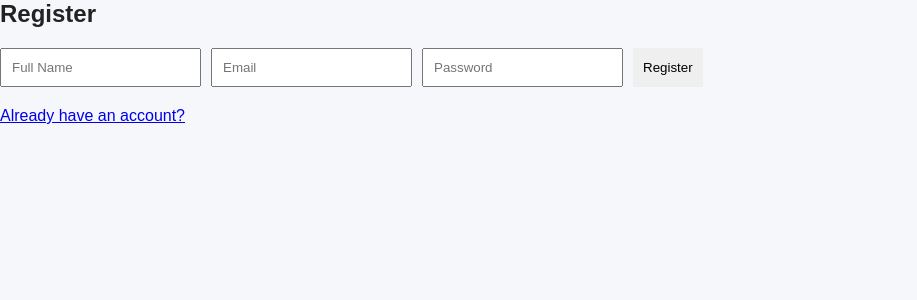
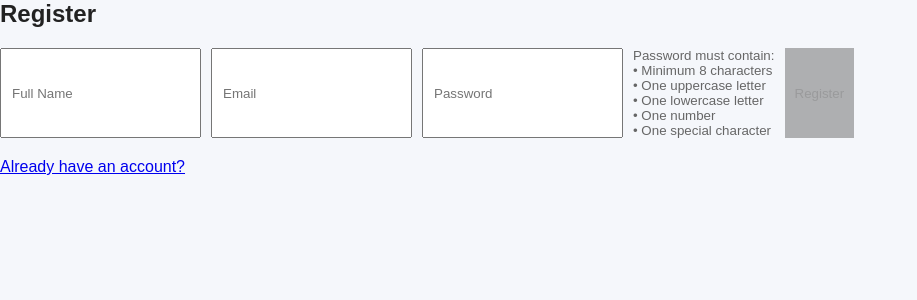
Before and after one commit to PriceWes/budget_tracker, a React app in the folder frontend/: page /register in a window 1280 px wide. Shown: the top 300 px of the page, without its empty margins (0-917 px from the left). Built offline with nearby package versions, Linux system fonts and the light colour scheme; the HTML template or start-up script is replaced by a standard one.

Commit message:
password updates

```diff
--- a/frontend/src/components/Sidebar.jsx
+++ b/frontend/src/components/Sidebar.jsx
@@ -26,6 +26,11 @@ export default function Sidebar() {
             <Link to="/profile">
                 <FaUser /> Profile
             </Link>
+
+            <Link to="/dashboard">
+                 Dashboard
+            </Link>
         </div>
+
     );
 }
--- a/frontend/src/pages/Register.jsx
+++ b/frontend/src/pages/Register.jsx
@@ -11,15 +11,51 @@ export default function Register() {
         password: "",
     });
 
+    const validatePassword = (password) => {
+    const regex =
+        /^(?=.*[a-z])(?=.*[A-Z])(?=.*\d)(?=.*[@$!%*?&.#^()_\-+=]).{8,}$/;
+
+    return regex.test(password);
+};
+
+const [passwordValid, setPasswordValid] = useState(false);
+
+
     const handleChange = (e) => {
-        setForm({
-            ...form,
-            [e.target.name]: e.target.value,
-        });
+
+    const updated = {
+        ...form,
+        [e.target.name]: e.target.value,
     };
+
+    setForm(updated);
+
+    if (e.target.name === "password") {
+        setPasswordValid(validatePassword(e.target.value));
+    }
+    {form.password && (
+    <p style={{ color: passwordValid ? "green" : "red" }}>
+        {passwordValid
+            ? "✓ Strong password"
+            : "Password does not meet the requirements"}
+    </p>
+)}
+};
+
+
 
     const register = async (e) => {
         e.preventDefault();
+        if (!validatePassword(form.password)) {
+    return alert(
+        "Password must contain:\n\n" +
+        "• At least 8 characters\n" +
+        "• One uppercase letter\n" +
+        "• One lowercase letter\n" +
+        "• One number\n" +
+        "• One special character"
+    );
+}
         try {
             await api.post("/auth/register", form);
             alert("Registration successful");
@@ -52,7 +88,21 @@ export default function Register() {
                     onChange={handleChange}
                 />
 
-                <button type="submit">
+                <small style={{ color: "#666" }}>
+    Password must contain:
+    <br />
+    • Minimum 8 characters
+    <br />
+    • One uppercase letter
+    <br />
+    • One lowercase letter
+    <br />
+    • One number
+    <br />
+    • One special character
+</small>
+
+                <button type="submit" disabled={!passwordValid}>
                     Register
                 </button>
             </form>
--- a/frontend/src/styles/global.css
+++ b/frontend/src/styles/global.css
@@ -19,3 +19,9 @@ input,
 select{
     outline:none;
 }
+
+button:disabled {
+    background: gray;
+    cursor: not-allowed;
+    opacity: 0.6;
+}
```
Also changed, not shown: 2 other files (tests, documents, lock files or other folders).
